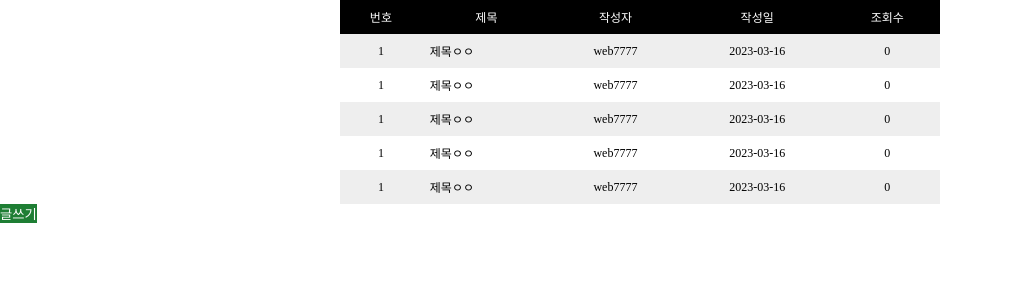
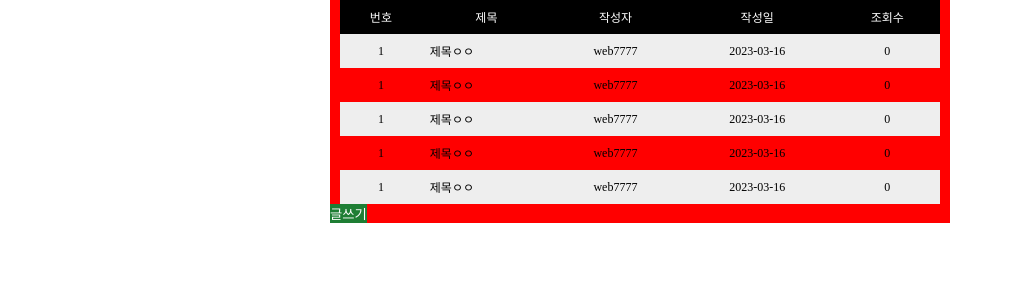
Before and after one commit to nazzzo/mangomarket, a React (Create React App) app in the folder front/: page /board in a window 1280 px wide. Shown: the top 300 px of the page, without its empty margins (0-1013 px from the left). Built offline with nearby package versions, Linux system fonts and the light colour scheme; no server answers.

Commit message:
feat App css

```diff
--- a/front/src/App.jsx
+++ b/front/src/App.jsx
@@ -4,6 +4,7 @@ import { Header } from "./common";
 import { useDispatch, useSelector } from "react-redux";
 import { userLogin } from "./store/user";
 import { CategoryRequest } from "./store";
+import { AppWrapper } from "./styles/App.styled"
 import request from "./utils/request";
 
 const App = () => {
@@ -39,7 +40,7 @@ const App = () => {
   return (
     <>
       <Header categories={data} isLogin={isLogin} user={user} />
-      <AppRouter />
+      <AppWrapper><AppRouter /></AppWrapper>
     </>
   );
 };
--- a/front/src/pages/Main.jsx
+++ /dev/null
@@ -1,5 +0,0 @@
-
-
-export const Main = () => {
-    return <>Home</>
-}
--- a/front/src/pages/index.jsx
+++ b/front/src/pages/index.jsx
@@ -1,4 +1,4 @@
-export * from "./Main"
+export * from "./main/Main"
 export * from "./sign/Login"
 export * from "./sign/Logout"
 export * from "./sign/Signup"
--- /dev/null
+++ b/front/src/pages/main/Main.jsx
@@ -0,0 +1,5 @@
+import { HomeWrapper } from "./styled"
+
+export const Main = () => {
+    return <HomeWrapper>Home</HomeWrapper>
+}
--- /dev/null
+++ b/front/src/pages/main/index.jsx
@@ -0,0 +1 @@
+export * from "./Main"
--- /dev/null
+++ b/front/src/pages/main/styled/Main.styled.jsx
@@ -0,0 +1,5 @@
+import styled from "styled-components"
+
+export const HomeWrapper = styled.div`
+
+`
--- /dev/null
+++ b/front/src/pages/main/styled/index.jsx
@@ -0,0 +1 @@
+export * from "./Main.styled"
--- /dev/null
+++ b/front/src/styles/App.styled.jsx
@@ -0,0 +1,8 @@
+import styled from "styled-components"
+
+export const AppWrapper = styled.div`
+    background-color: red;
+    width: 620px;
+    margin: 0 auto;
+    position: relative;
+`
```
